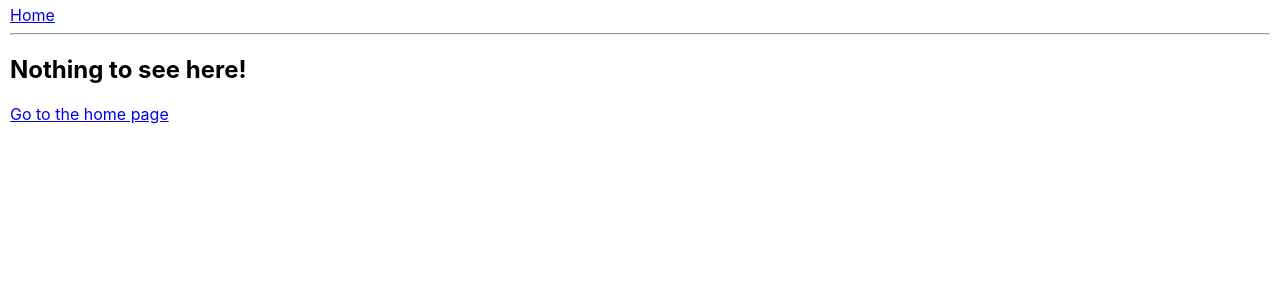
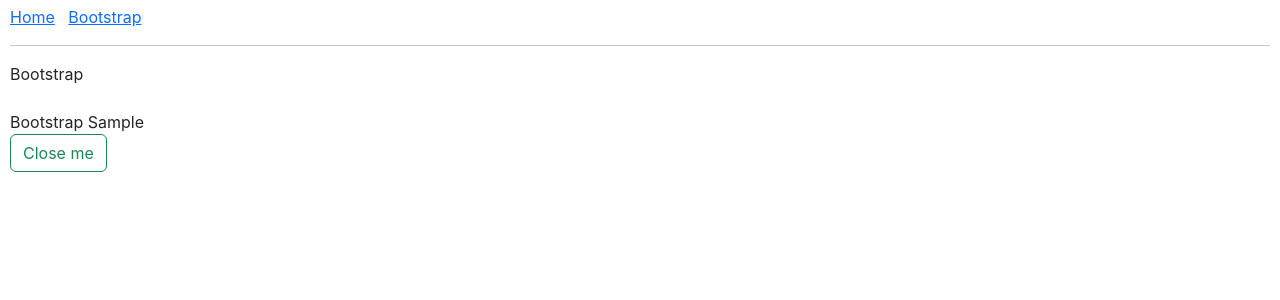
Before and after one commit to wlccomm/cpaas-react-frontend-demo, a React (Vite) app: page /bootstrap in a window 1280 px wide. Shown: the top 300 px of the page. Built offline with nearby package versions, Linux system fonts and the light colour scheme.

Commit message:
add react-bootstrap with sample page with bootstrap button

```diff
--- a/package.json
+++ b/package.json
@@ -16,7 +16,9 @@
   },
   "dependencies": {
     "@reduxjs/toolkit": "^2.0.1",
+    "bootstrap": "^5.3.3",
     "react": "^18.2.0",
+    "react-bootstrap": "^2.10.9",
     "react-dom": "^18.2.0",
     "react-redux": "^9.1.0",
     "react-router-dom": "^7.3.0"
--- a/src/App.tsx
+++ b/src/App.tsx
@@ -2,12 +2,15 @@ import { Routes, Route } from "react-router-dom";
 // import "./App.css"
 
 import Home from "./page/Home";
+import Bootstrap from "./page/Bootstrap";
 import NotFound from "./page/NotFound";
+import 'bootstrap/dist/css/bootstrap.min.css';
 
 const App = () => {
   return (
     <Routes>
       <Route path="/" element={<Home />} />
+      <Route path="/bootstrap" element={<Bootstrap />} />
       <Route path="*" element={<NotFound />} />
     </Routes>
   )
--- a/src/layout/Layout.tsx
+++ b/src/layout/Layout.tsx
@@ -29,6 +29,8 @@ export const Layout = (props: LayoutProps) => {
     <div style={{ margin: "5px 10px 10px" }}>
       <Link to="/">Home</Link>
       &nbsp;&nbsp;&nbsp;
+      <Link to="/bootstrap">Bootstrap</Link>
+      &nbsp;&nbsp;&nbsp;
       <hr />
       {props.children}
     </div>
--- /dev/null
+++ b/src/page/Bootstrap.tsx
@@ -0,0 +1,25 @@
+import { useEffect } from "react";
+// import { useAppSelector, useAppDispatch } from "../app/hooks";
+// import moment from "moment";
+// import { incrementHitCountHome } from "../app/appSlice";
+import { Layout } from "../layout/Layout";
+import Button from 'react-bootstrap/Button';
+
+export default function Bootstrap() {
+  useEffect(() => {
+    document.title = "Bootstrap";
+  }, []);
+
+  return (
+    <Layout>
+      Bootstrap
+      <br />
+      <br />
+      Bootstrap Sample
+      <br />
+      <Button variant="outline-success">
+        Close me
+      </Button>
+    </Layout>
+  );
+}
```
Also changed, not shown: 1 other file (tests, documents, lock files or other folders).
